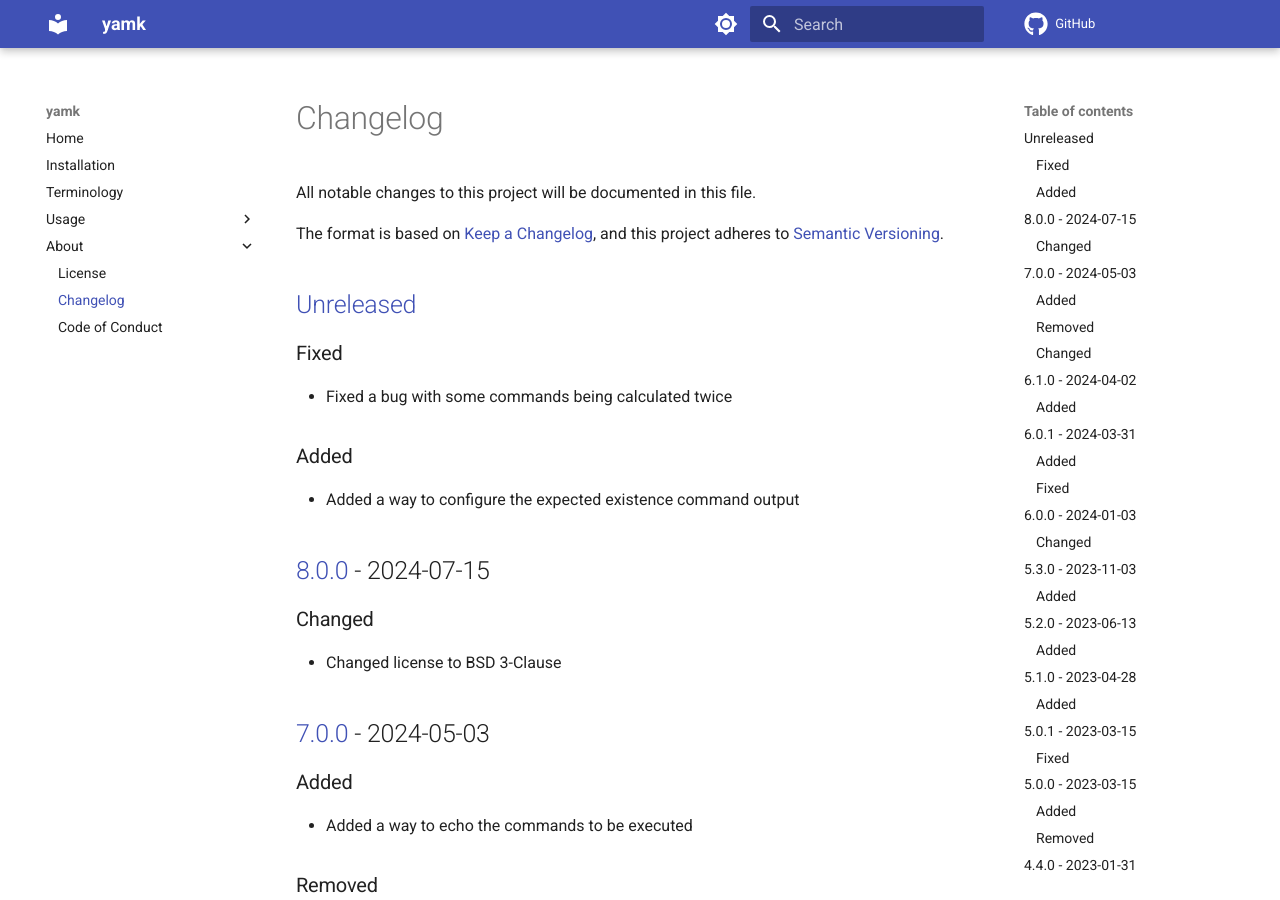
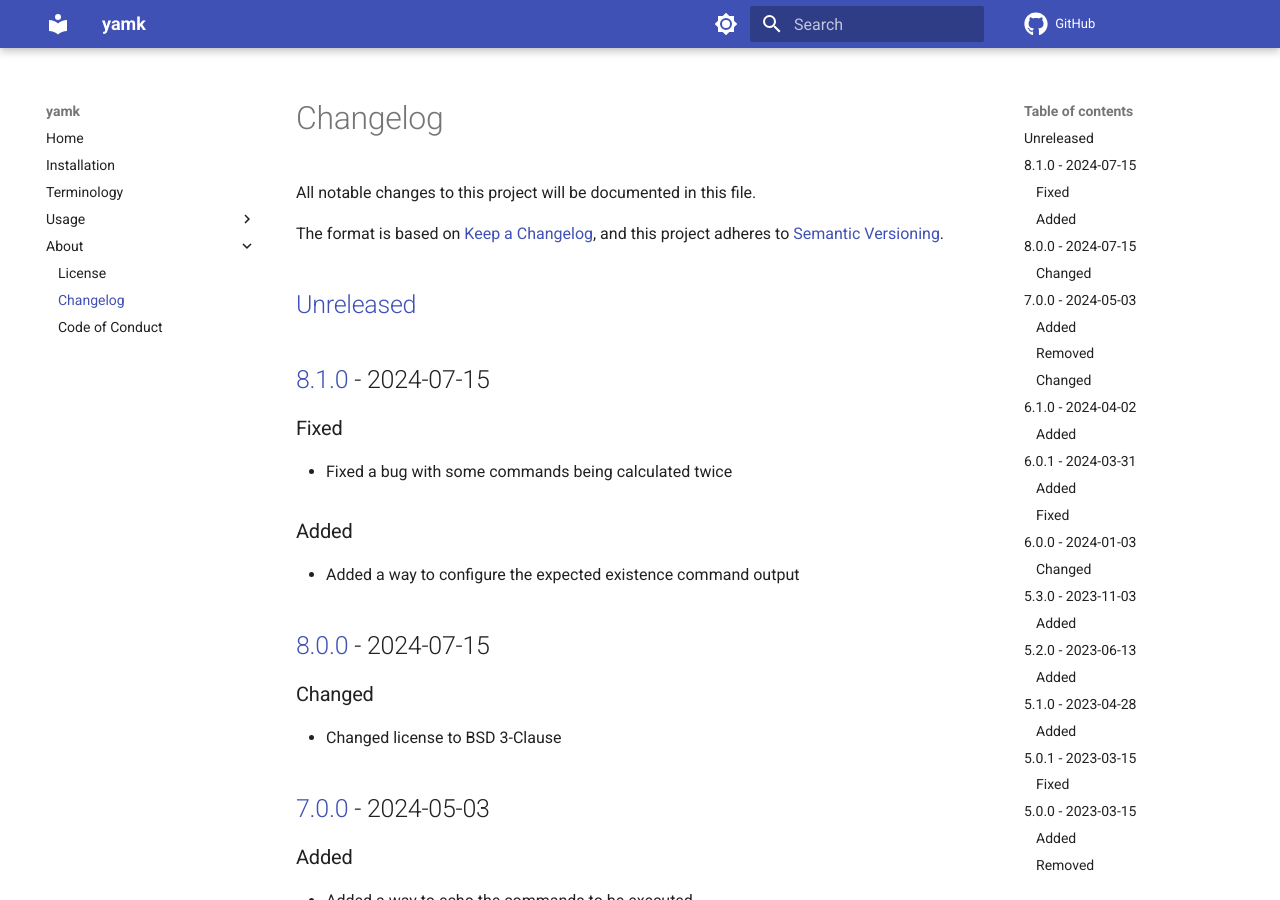
Before and after one commit to spapanik/yamk, an MkDocs documentation site: the page built from docs/CHANGELOG.md, in a window 1280 px wide and 900 px high. Built offline with MkDocs 1.6.1 and Material for MkDocs 9.7.7, drawn with Linux system fonts in a browser that asks for light colours; comment, search, counter and statistics services are not loaded.

Commit message:
🚀 Bump version

```diff
--- a/docs/CHANGELOG.md
+++ b/docs/CHANGELOG.md
@@ -5,6 +5,8 @@ All notable changes to this project will be documented in this file.
 The format is based on [Keep a Changelog], and this project adheres to [Semantic Versioning].
 
 ## [Unreleased]
+
+## [8.1.0] - 2024-07-15
 
 ### Fixed
 
@@ -462,7 +464,8 @@ The format is based on [Keep a Changelog], and this project adheres to [Semantic
 
 [Keep a Changelog]: https://keepachangelog.com/en/1.0.0/
 [Semantic Versioning]: https://semver.org/spec/v2.0.0.html
-[Unreleased]: https://github.com/spapanik/yamk/compare/v8.0.0...main
+[Unreleased]: https://github.com/spapanik/yamk/compare/v8.1.0...main
+[8.1.0]: https://github.com/spapanik/yamk/compare/v8.0.0...v8.1.0
 [8.0.0]: https://github.com/spapanik/yamk/compare/v7.0.0...v8.0.0
 [7.0.0]: https://github.com/spapanik/yamk/compare/v6.1.0...v7.0.0
 [6.1.0]: https://github.com/spapanik/yamk/compare/v6.0.1...v6.1.0
--- a/src/yamk/__version__.py
+++ b/src/yamk/__version__.py
@@ -1 +1 @@
-__version__ = "8.0.0"
+__version__ = "8.1.0"
```
